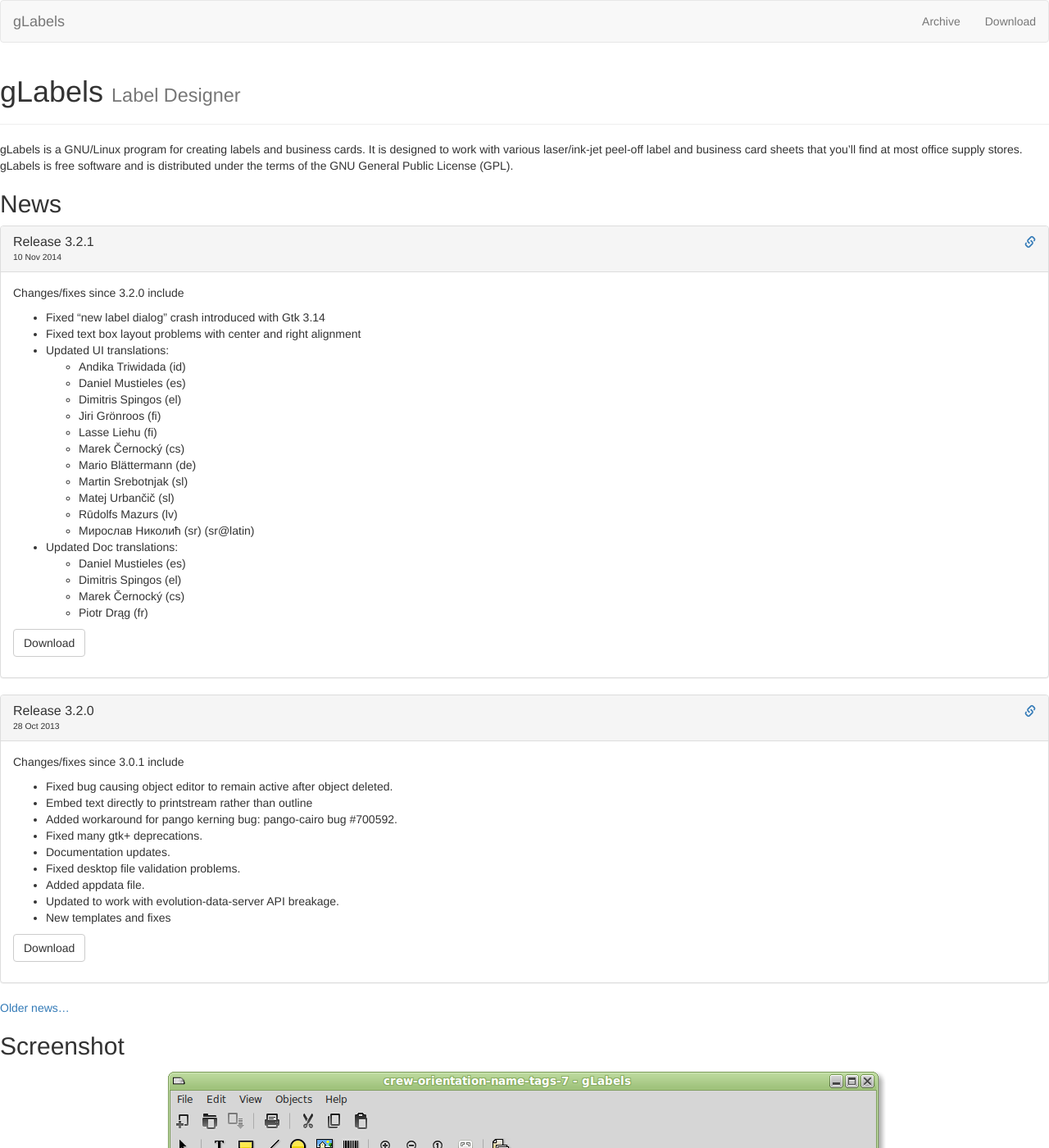
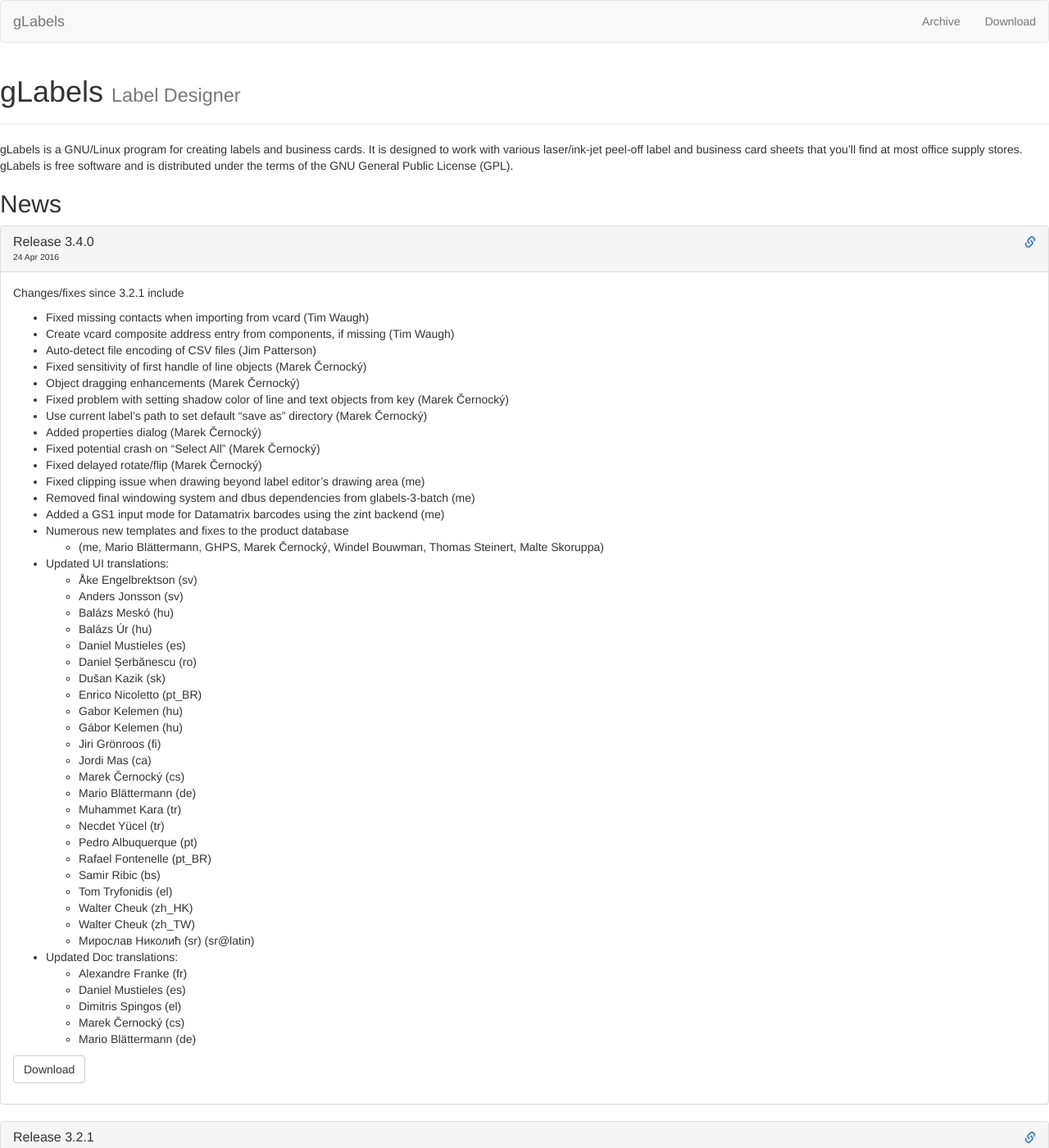
Before and after one commit to jimevins/glabels.org, a Jekyll site: the page built from index.md, in a window 1280 px wide and 1400 px high. Shown: the whole window at 82% size. Built offline with Jekyll 4.4.1, drawn with Linux system fonts in a browser that asks for light colours; nearby versions of some CDN libraries; library files that are not in the unit come from our copies.

Commit message:
Release 3.4.0.

```diff
--- /dev/null
+++ b/_posts/2016-04-24-release-3.4.0.md
@@ -0,0 +1,58 @@
+---
+layout: post
+title: Release 3.4.0
+tagline: (Stable)
+category : releases
+tags:
+---
+{% include JB/setup %}
+
+Changes/fixes since 3.2.1 include
+
+- Fixed missing contacts when importing from vcard (Tim Waugh)
+- Create vcard composite address entry from components, if missing (Tim Waugh)
+- Auto-detect file encoding of CSV files (Jim Patterson)
+- Fixed sensitivity of first handle of line objects (Marek Černocký)
+- Object dragging enhancements (Marek Černocký)
+- Fixed problem with setting shadow color of line and text objects from key (Marek Černocký)
+- Use current label's path to set default "save as" directory (Marek Černocký)
+- Added properties dialog (Marek Černocký)
+- Fixed potential crash on "Select All" (Marek Černocký)
+- Fixed delayed rotate/flip (Marek Černocký)
+- Fixed clipping issue when drawing beyond label editor's drawing area (me)
+- Removed final windowing system and dbus dependencies from glabels-3-batch (me)
+- Added a GS1 input mode for Datamatrix barcodes using the zint backend (me)
+- Numerous new templates and fixes to the product database
+  - (me, Mario Blättermann, GHPS, Marek Černocký, Windel Bouwman, Thomas Steinert, Malte Skoruppa)
+- Updated UI translations:
+  - Åke Engelbrektson (sv)
+  - Anders Jonsson (sv)
+  - Balázs Meskó (hu)
+  - Balázs Úr (hu)
+  - Daniel Mustieles (es)
+  - Daniel Șerbănescu (ro)
+  - Dušan Kazik (sk)
+  - Enrico Nicoletto (pt_BR)
+  - Gabor Kelemen (hu)
+  - Gábor Kelemen (hu)
+  - Jiri Grönroos (fi)
+  - Jordi Mas (ca)
+  - Marek Černocký (cs)
+  - Mario Blättermann (de)
+  - Muhammet Kara (tr)
+  - Necdet Yücel (tr)
+  - Pedro Albuquerque (pt)
+  - Rafael Fontenelle (pt_BR)
+  - Samir Ribic (bs)
+  - Tom Tryfonidis (el)
+  - Walter Cheuk (zh_HK)
+  - Walter Cheuk (zh_TW)
+  - Мирослав Николић (sr) (sr@latin)
+- Updated Doc translations:
+  - Alexandre Franke (fr)
+  - Daniel Mustieles (es)
+  - Dimitris Spingos (el)
+  - Marek Černocký (cs)
+  - Mario Blättermann (de)
+
+[Download](/pages/download.html){: class="btn btn-default" }
```
Also changed, not shown: pages/download.md (+4 -3 lines).
